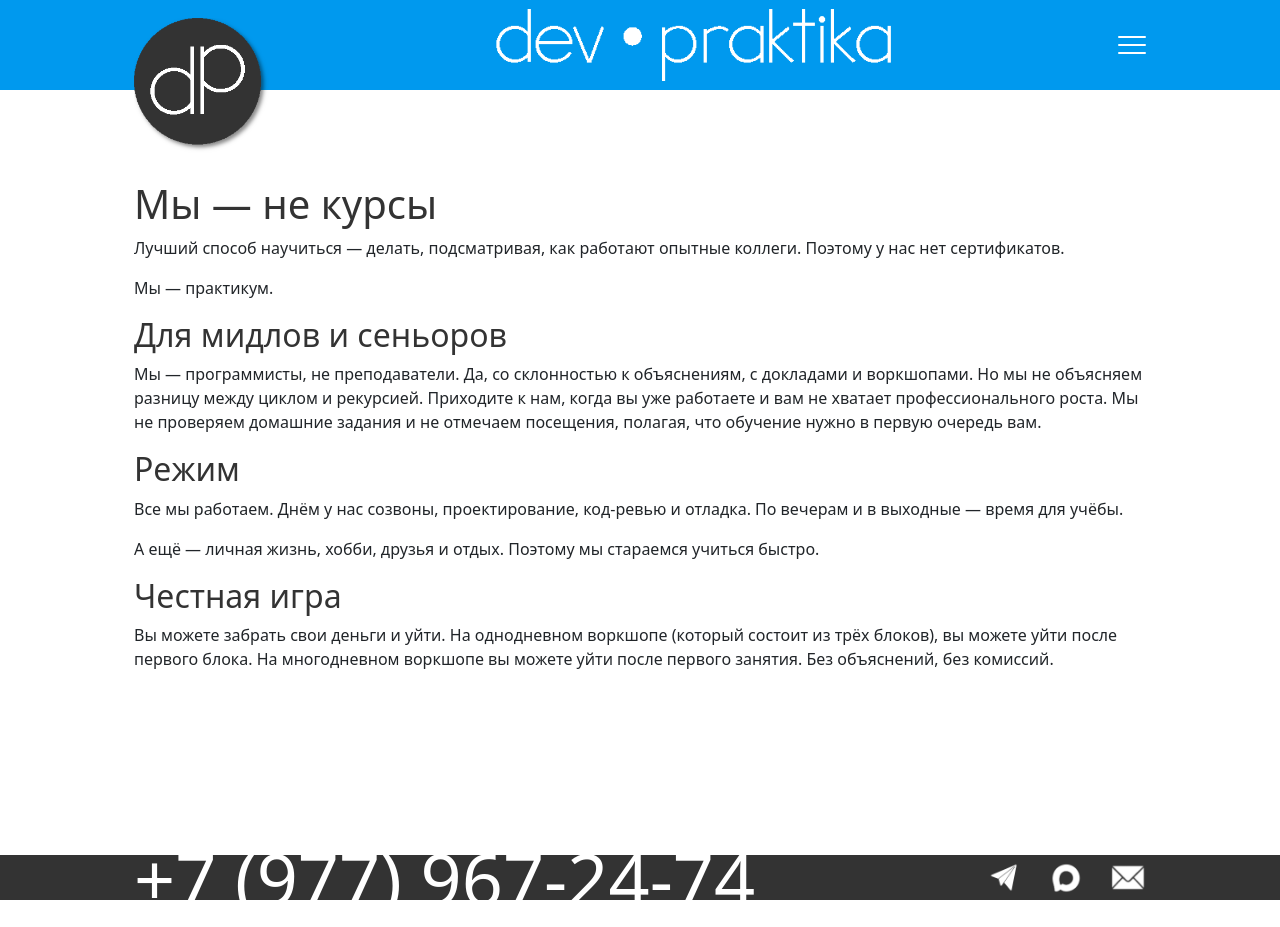
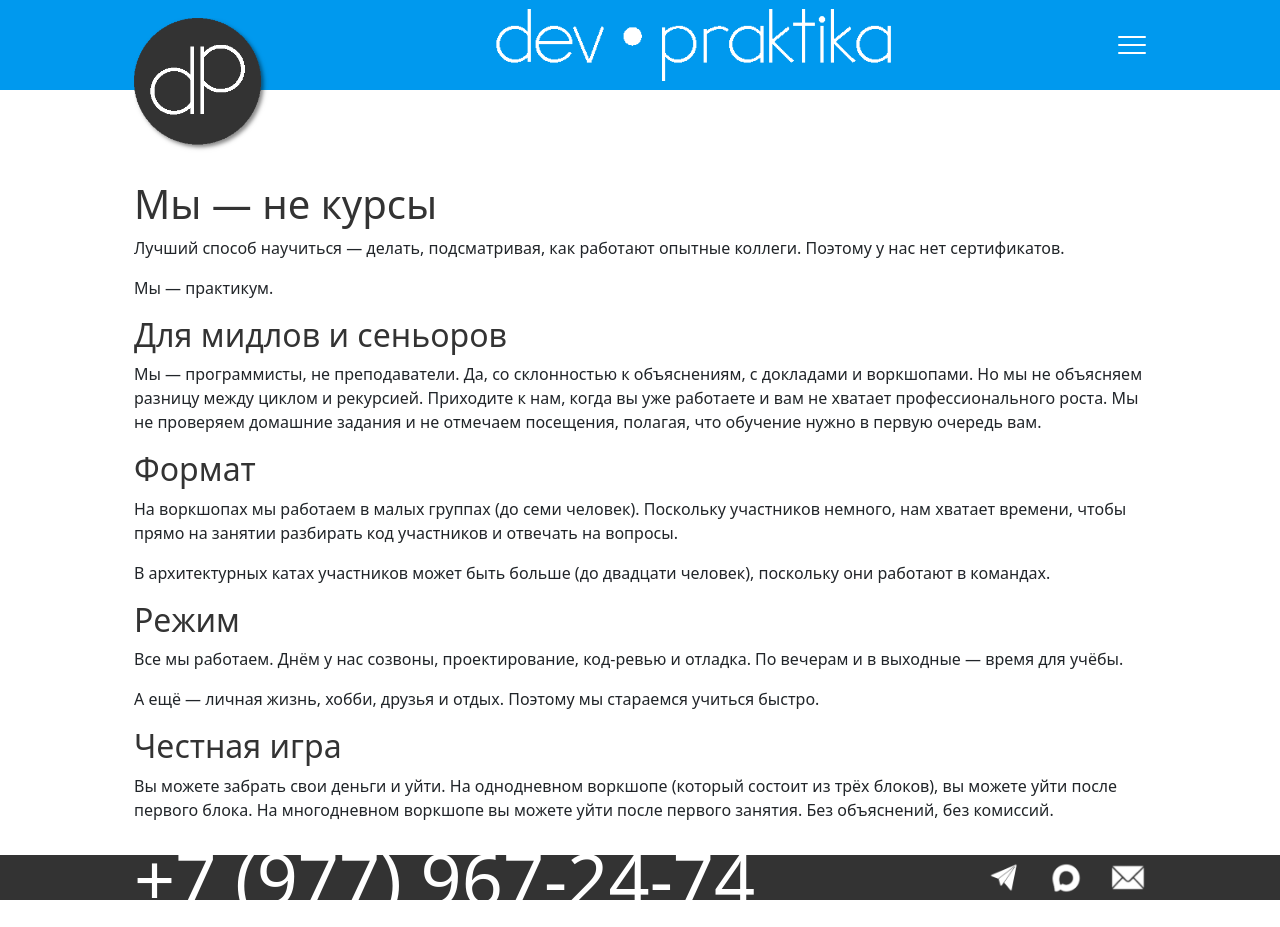
Before and after one commit to devpraktika-ru/devpraktika-ru.github.io, a Jekyll site: the page built from approach.md, in a window 1280 px wide. Built offline with Jekyll 4.4.1, drawn with Linux system fonts in a browser that asks for light colours.

Commit message:
Уточнил формулировки.

```diff
--- a/approach.md
+++ b/approach.md
@@ -18,6 +18,13 @@ title: Подход
 Приходите к нам, когда вы уже работаете и вам не хватает профессионального роста.
 Мы не проверяем домашние задания и не отмечаем посещения, полагая, что обучение нужно в первую очередь вам.
 
+## Формат
+
+На воркшопах мы работаем в малых группах (до семи человек).
+Поскольку участников немного, нам хватает времени, чтобы прямо на занятии разбирать код участников и отвечать на вопросы.
+
+В архитектурных катах участников может быть больше (до двадцати человек), поскольку они работают в командах.
+
 ## Режим
 
 Все мы работаем.
```
Also changed, not shown: _workshops/architecture-kata.md (+2 -0 lines), _workshops/live-coding.md (+3 -1 lines), index.md (+2 -0 lines).
